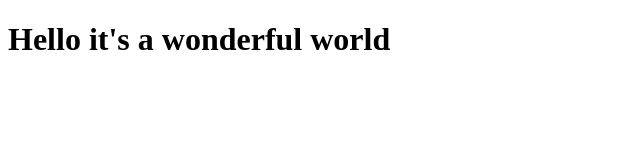
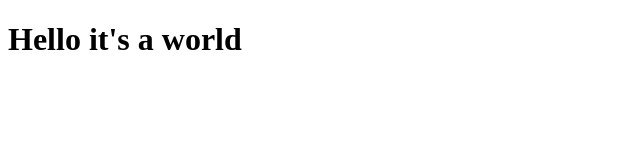
Before and after one commit to lintsaiwei/coursera, a plain HTML site: page site/index.html in a window 1280 px wide. Shown: the whole page, without its empty margins (0-640 px from the left). Drawn offline with Linux system fonts and the light colour scheme.

Commit message:
another commit

```diff
--- a/site/index.html
+++ b/site/index.html
@@ -6,7 +6,7 @@
 	<title>Hello hello</title>
 </head>
 <body>
-	<h1>Hello it's a wonderful world</h1>
+	<h1>Hello it's a world</h1>
 
 </body>
 </html>
```
